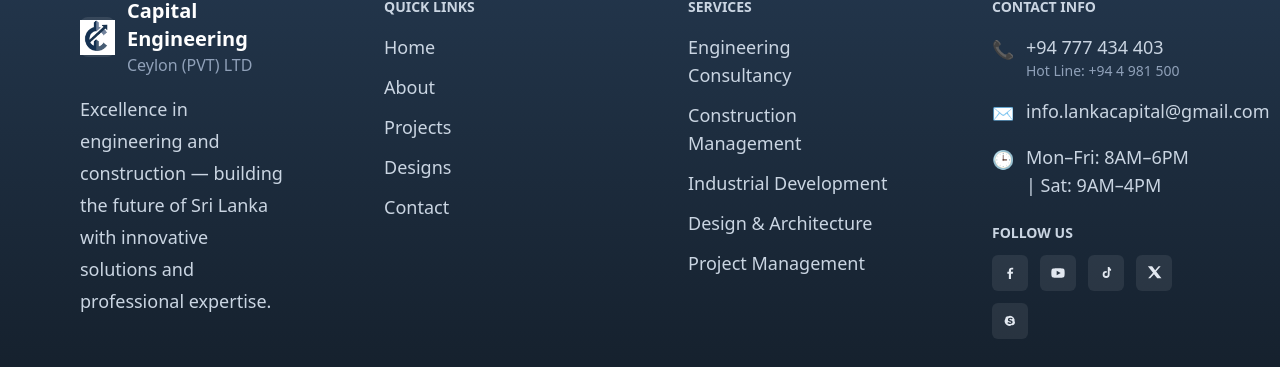
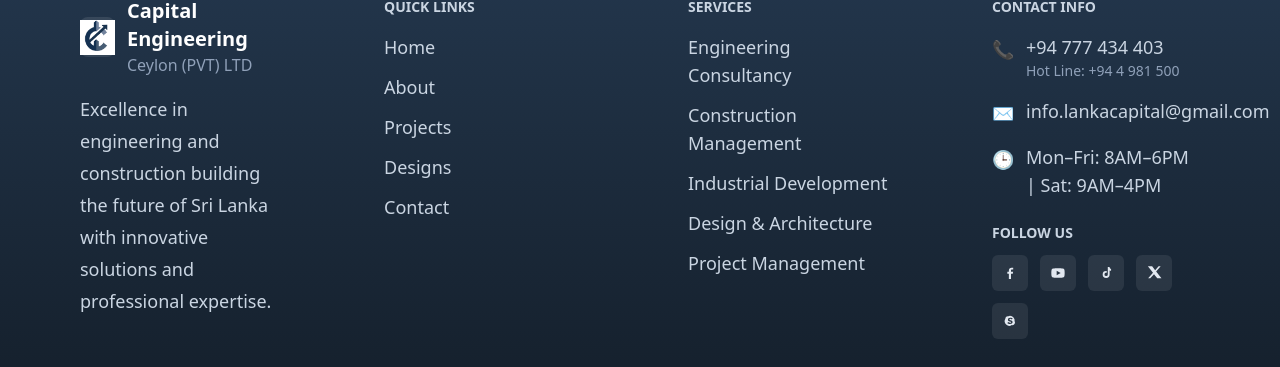
Before and after one commit to Tharaka-Maheshwara/capital-engineering-frontend, a Next.js app: page / in a window 1280 px wide. Shown: the part 5719-6086 px from the top of the page. Built offline with nearby package versions, Linux system fonts and the light colour scheme.

Commit message:
error solve

```diff
--- a/src/components/common/footer.tsx
+++ b/src/components/common/footer.tsx
@@ -1,4 +1,5 @@
 import Image from "next/image";
+import { JSX } from "react";
 
 function FacebookIcon() {
   return (
@@ -67,7 +68,7 @@ export default function Footer(): JSX.Element {
               </div>
 
               <p className="text-lg leading-8 text-slate-300">
-                Excellence in engineering and construction — building the future
+                Excellence in engineering and construction building the future
                 of Sri Lanka with innovative solutions and professional
                 expertise.
               </p>
```
